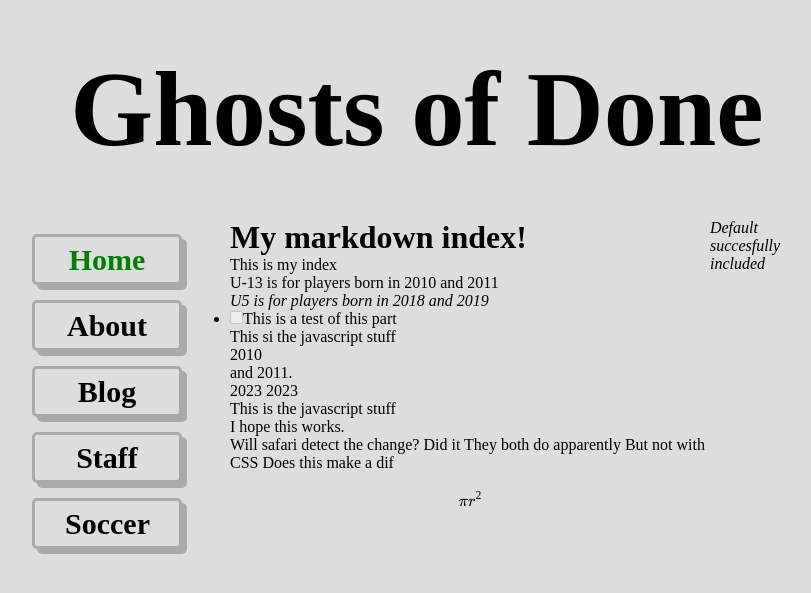
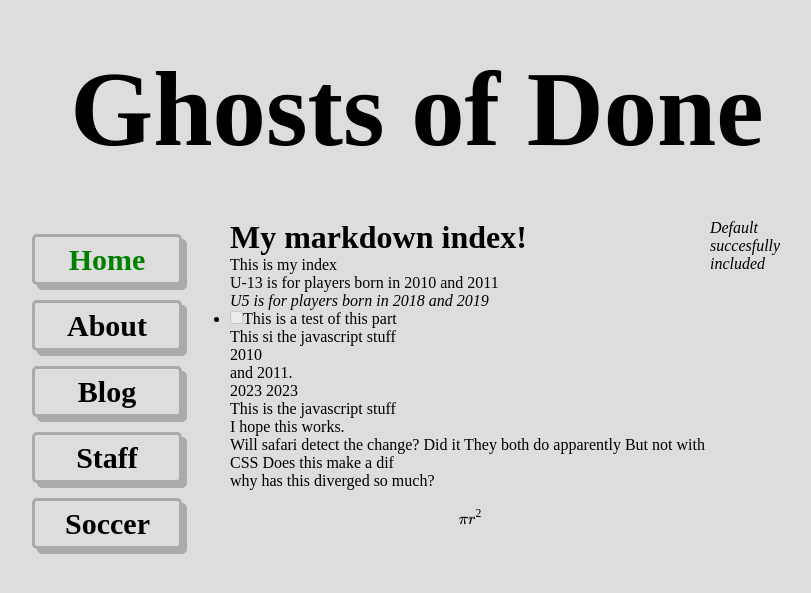
Before and after one commit to wweatherall/ghostsofdone, a Jekyll site: the page built from index.md, in a window 1280 px wide. Shown: the top 593 px of the page, without its empty margins (223-1034 px from the left). Built offline with Jekyll 4.4.1, drawn with Linux system fonts in a browser that asks for light colours; formulas are drawn with MathJax 3.

Commit message:
trouble shooting again css stuff

```diff
--- a/index.md
+++ b/index.md
@@ -26,4 +26,6 @@ I hope this works.
 
 Will safari detect the change? Did it They both do apparently But not with CSS Does this make a dif
 
+why has this diverged so much?
+
 $$ \pi r^2 $$
```
Also changed, not shown: 3 other files.
